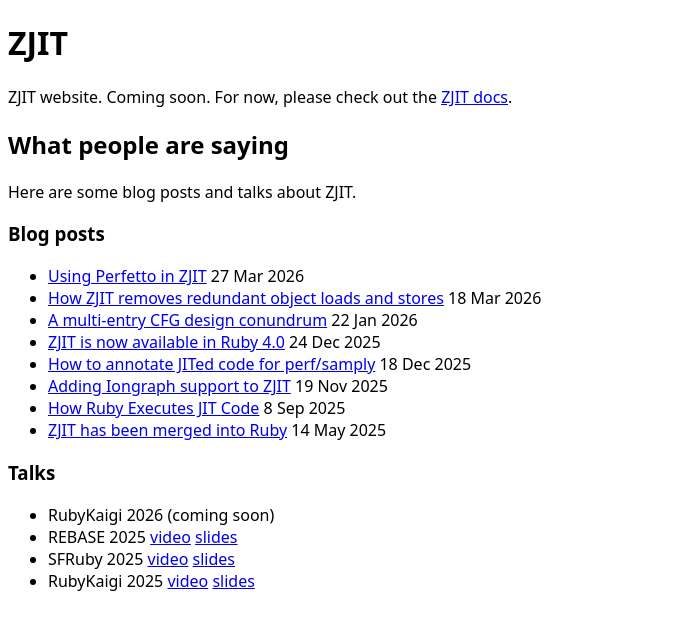
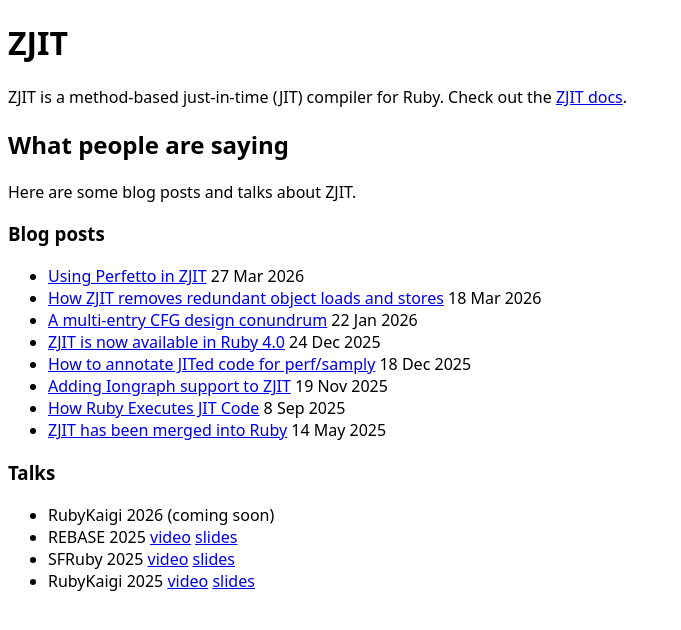
Before and after one commit to Shopify/zjit-website, a Jekyll site: the page built from index.md, in a window 1280 px wide. Shown: the top 630 px of the page, without its empty margins (0-681 px from the left). Built offline with Jekyll 4.4.1, drawn with Linux system fonts in a browser that asks for light colours.

Commit message:
Be more descriptive

```diff
--- a/index.md
+++ b/index.md
@@ -2,7 +2,7 @@
 title: ZJIT
 ---
 
-ZJIT website. Coming soon. For now, please check out the [ZJIT docs](https://docs.ruby-lang.org/en/master/jit/zjit_md.html).
+ZJIT is a method-based just-in-time (JIT) compiler for Ruby. Check out the [ZJIT docs](https://docs.ruby-lang.org/en/master/jit/zjit_md.html).
 
 ## What people are saying
 
```
